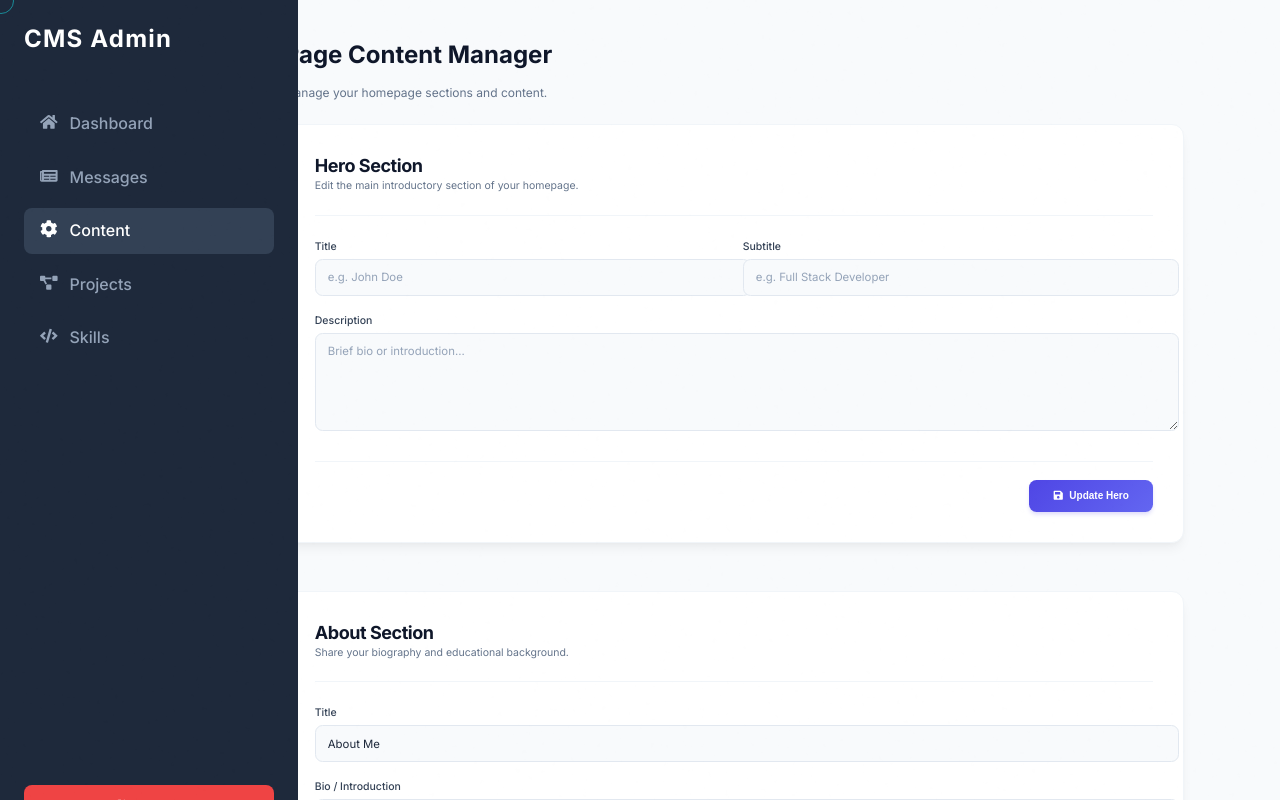
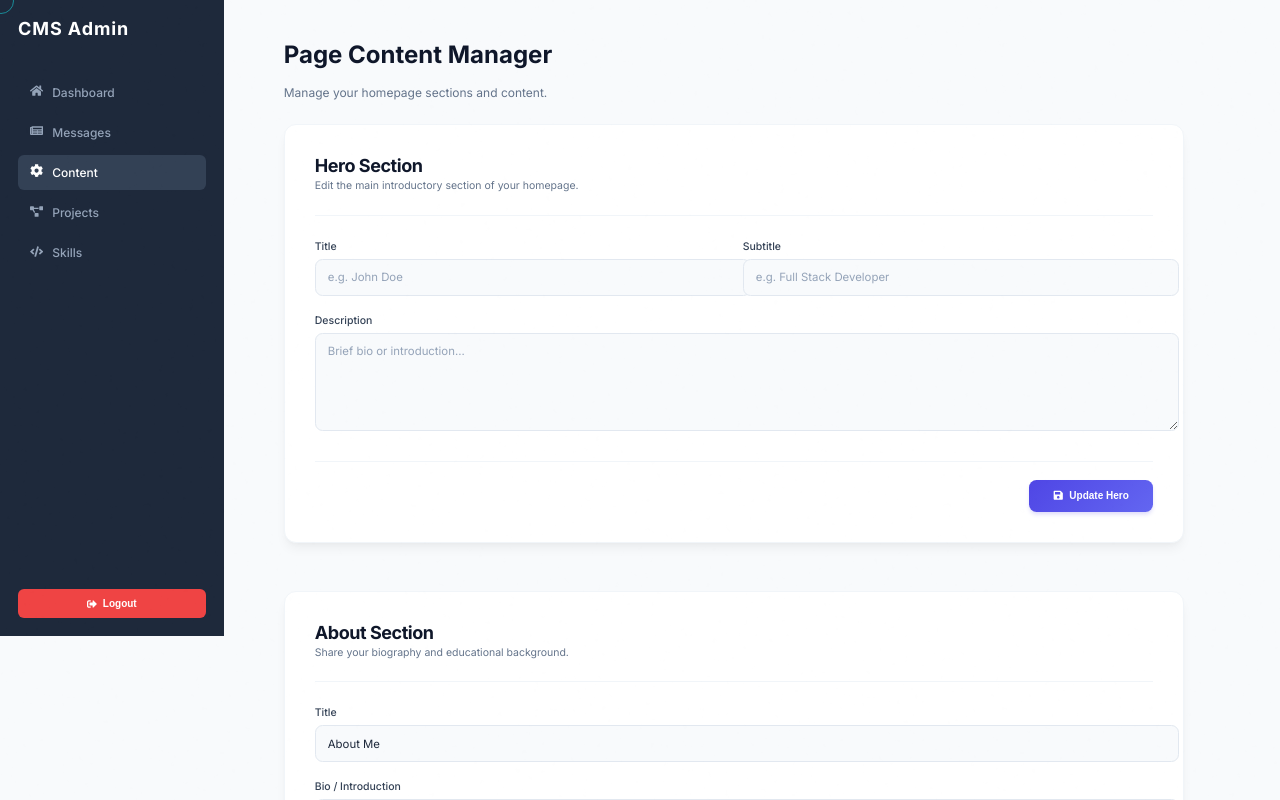
Before and after one commit to muhammadsaad9316/personal-portfolio, a Next.js app: page /admin/content in a window 1280 px wide. Shown: the top 800 px of the page. Built offline with nearby package versions, Linux system fonts and the light colour scheme; no server answers; the database is empty.

Commit message:
revert: Remove admin sidebar zoom counter
- Removed zoom: 1.333 from AdminNav.module.css
- Admin sidebar back to 75% with rest of site

```diff
--- a/src/components/admin/AdminNav.module.css
+++ b/src/components/admin/AdminNav.module.css
@@ -9,9 +9,6 @@
     display: flex;
     flex-direction: column;
     padding: 1.5rem;
-    /* Counter body zoom: 0.75 to restore original size */
-    zoom: 1.333;
-    /* 1 ÷ 0.75 = 1.333 (back to 100%) */
 }
 
 .logo {
```
